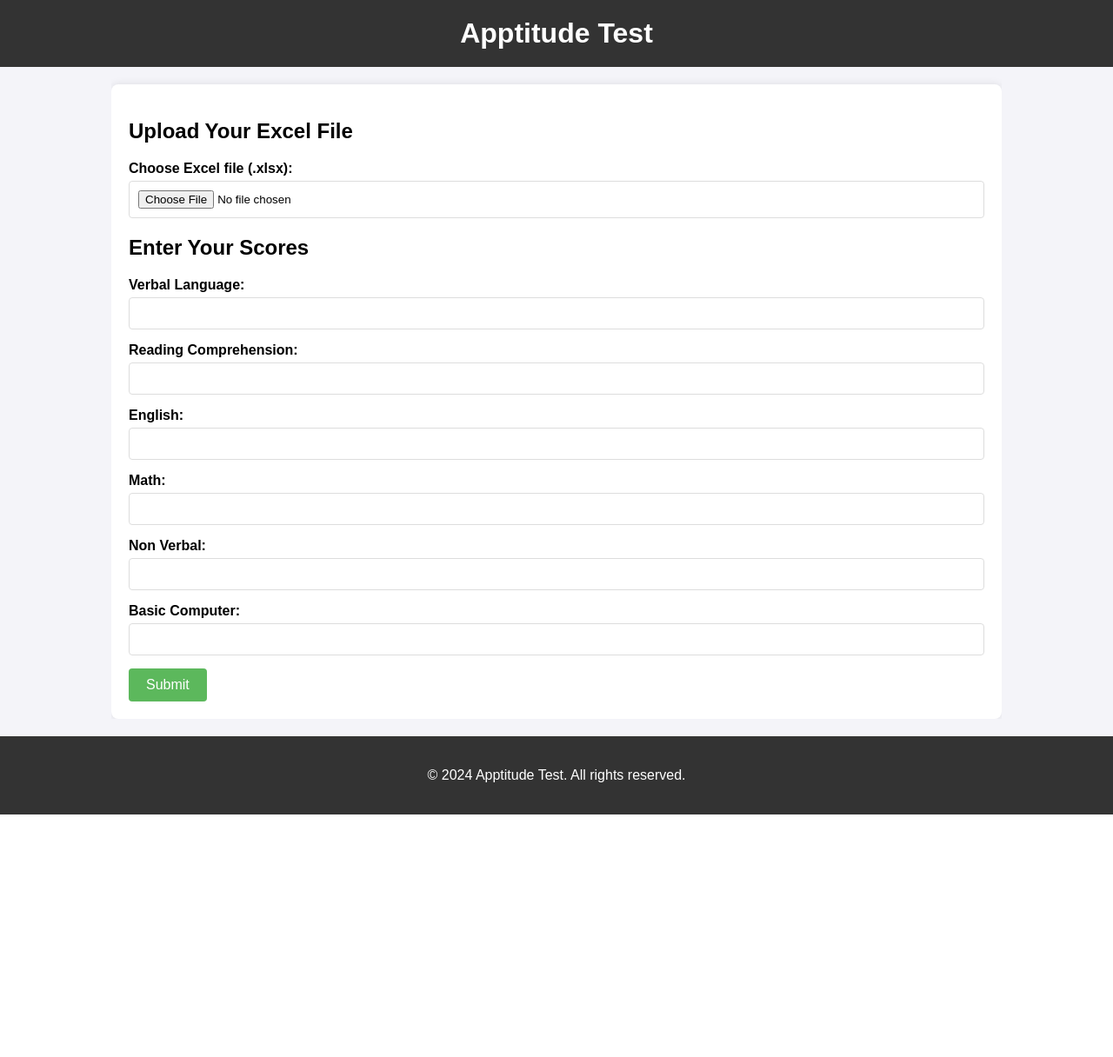
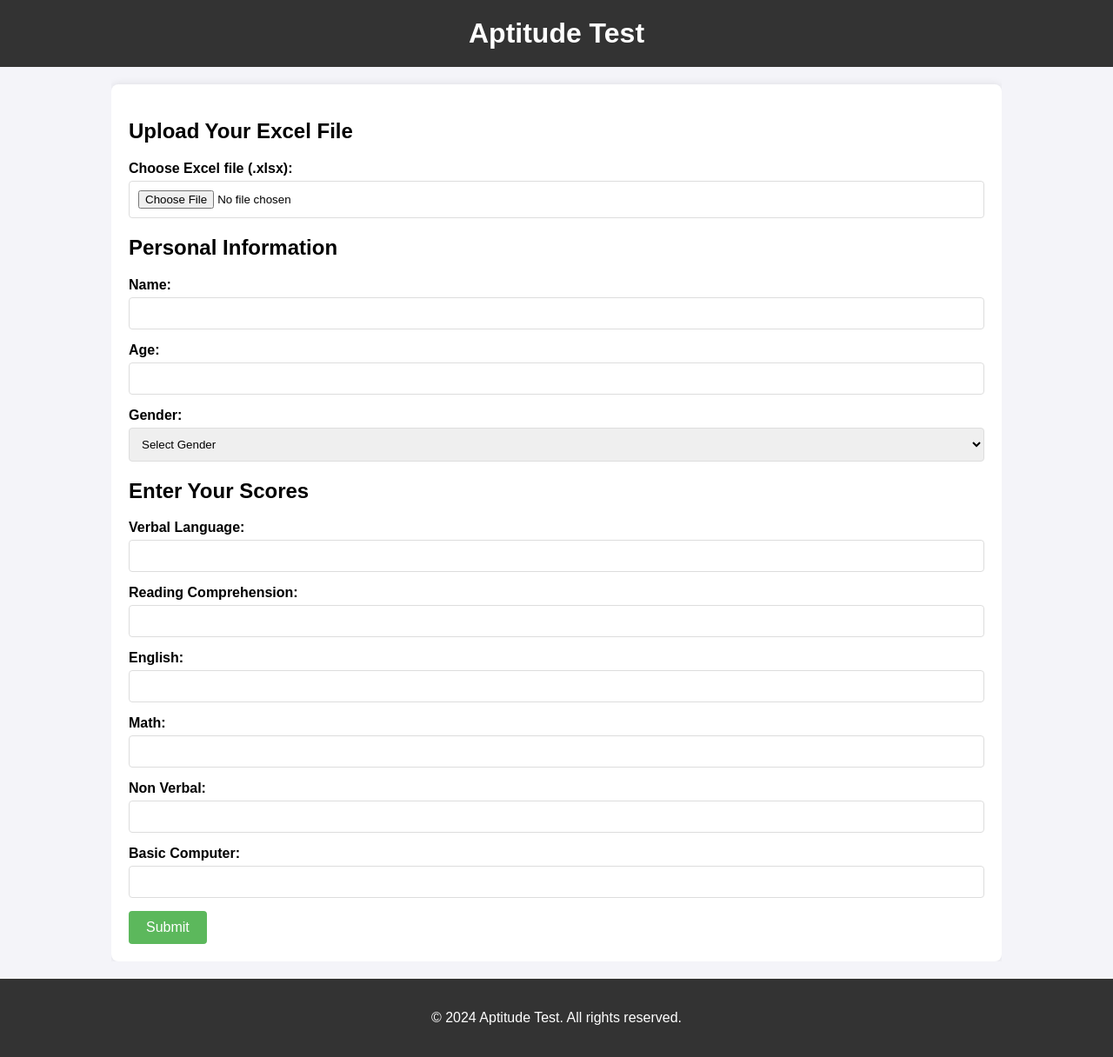
Before and after one commit to sinicoo/Course-Reccomendation-System-using-Pearson-and-Cosine-Similarity, a Flask app: page / in a window 1280 px wide. Shown: the whole page at 87% size. Before the commit the page ends 937 px from the top, so only its background shows below. Run offline with Flask 3, Linux system fonts and the light colour scheme; parts of the project's set-up code (start-up, migrations or seed data) failed here and were passed over; some libraries are stand-ins or nearby versions.

Commit message:
Update index.html

```diff
--- a/templates/index.html
+++ b/templates/index.html
@@ -3,7 +3,7 @@
 <head>
     <meta charset="UTF-8">
     <meta name="viewport" content="width=device-width, initial-scale=1.0">
-    <title>Apptitude Test</title>
+    <title>Aptitude Test</title>
     <style>
         body {
             font-family: Arial, sans-serif;
@@ -40,7 +40,7 @@
             margin-bottom: 5px;
             font-weight: bold;
         }
-        input[type="text"], input[type="number"], input[type="file"] {
+        input[type="text"], input[type="number"], input[type="file"], select {
             width: 100%;
             padding: 10px;
             border: 1px solid #ddd;
@@ -71,7 +71,7 @@
 <body>
     <header>
         <div class="container">
-            <h1>Apptitude Test</h1>
+            <h1>Aptitude Test</h1>
         </div>
     </header>
     <div class="container">
@@ -81,6 +81,26 @@
                 <label for="file">Choose Excel file (.xlsx):</label>
                 <input type="file" id="file" name="file" accept=".xlsx">
             </div>
+
+            <h2>Personal Information</h2>
+            <div class="form-group">
+                <label for="name">Name:</label>
+                <input type="text" id="name" name="name" required>
+            </div>
+            <div class="form-group">
+                <label for="age">Age:</label>
+                <input type="number" id="age" name="age" required>
+            </div>
+            <div class="form-group">
+                <label for="gender">Gender:</label>
+                <select id="gender" name="gender" required>
+                    <option value="">Select Gender</option>
+                    <option value="Male">Male</option>
+                    <option value="Female">Female</option>
+                    <option value="Other">Other</option>
+                </select>
+            </div>
+
             <h2>Enter Your Scores</h2>
             <div class="form-group">
                 <label for="Verbal Language">Verbal Language:</label>
@@ -106,6 +126,7 @@
                 <label for="Basic Computer">Basic Computer:</label>
                 <input type="number" id="Basic Computer" name="Basic Computer" step="0.01">
             </div>
+
             {% if error %}
             <div style="color: red;">
                 <strong>{{ error }}</strong>
@@ -115,7 +136,7 @@
         </form>
     </div>
     <footer class="footer">
-        <p>&copy; 2024 Apptitude Test. All rights reserved.</p>
+        <p>&copy; 2024 Aptitude Test. All rights reserved.</p>
     </footer>
 </body>
 </html>
```
